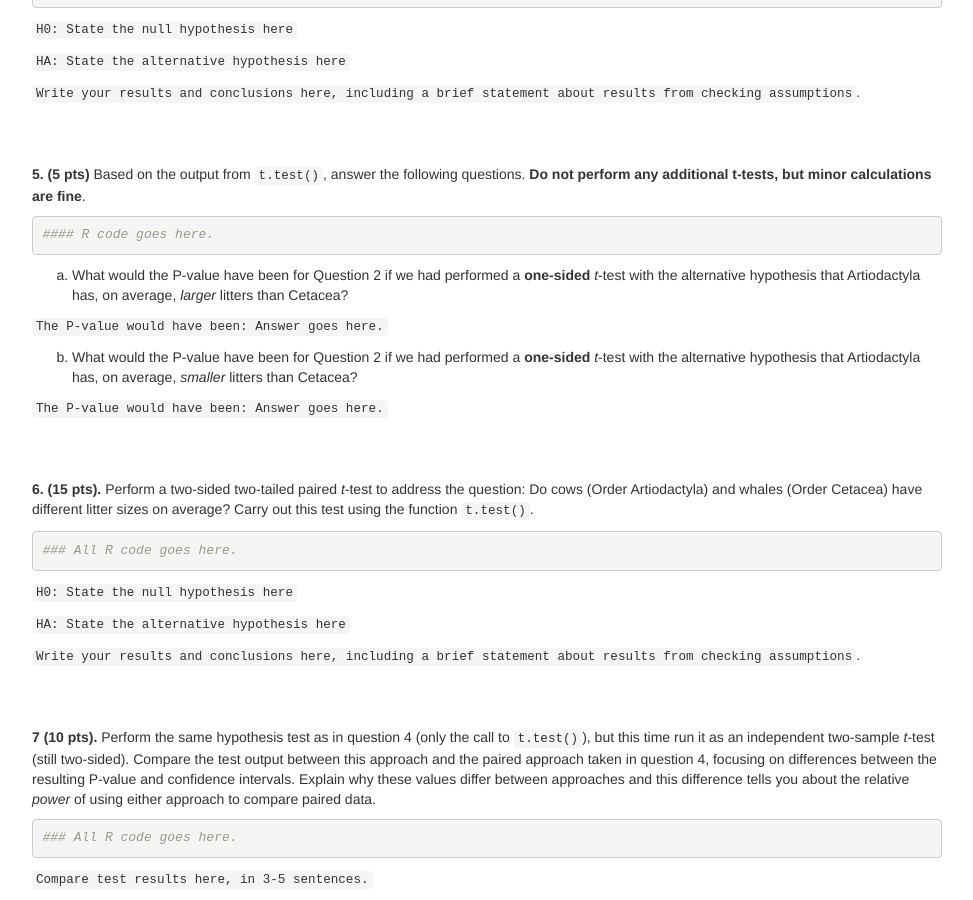
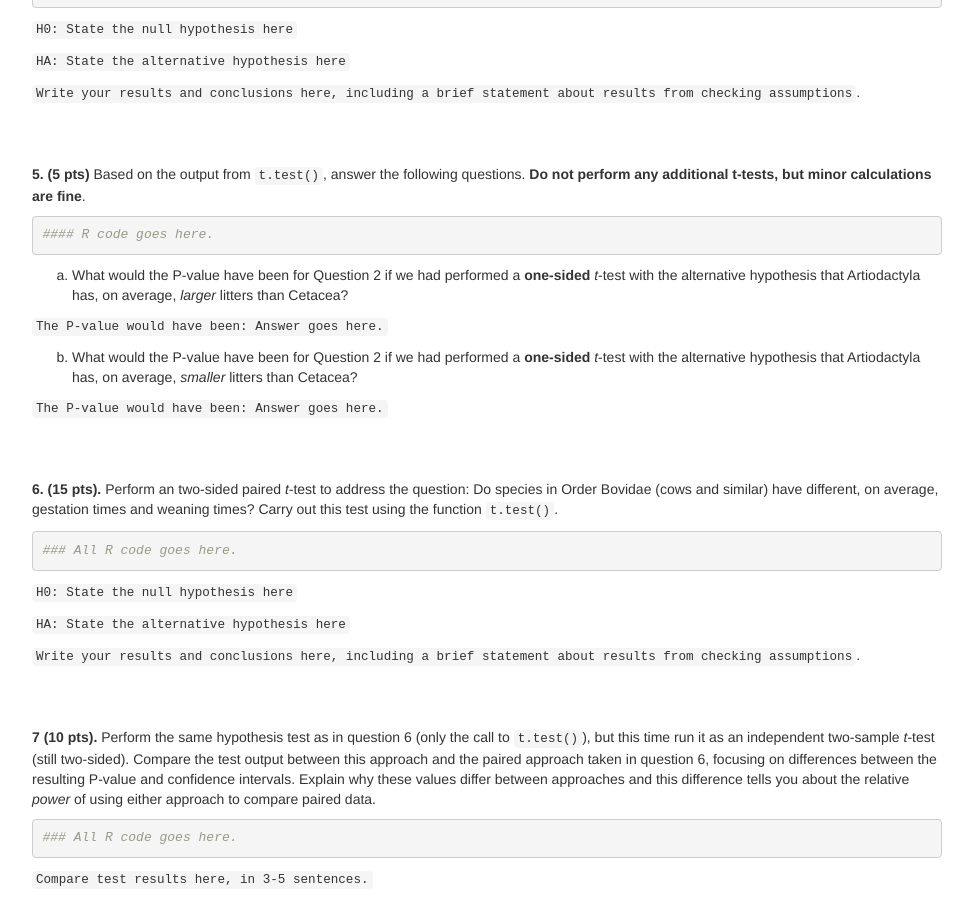
Before and after one commit to sjspielman/bio5312_fall2017, a Jekyll site: the page homeworks/HW5.html, which Jekyll copies as it is, in a window 1280 px wide and 900 px high, scrolled down 3424 px. Shown: the whole window, without its empty margins (153-1126 px from the left). Built offline with Jekyll 4.4.1, drawn with Linux system fonts in a browser that asks for light colours; formulas are drawn with MathJax 3.

Commit message:
goddamnit

````diff
--- a/homeworks/HW5.Rmd
+++ b/homeworks/HW5.Rmd
@@ -225,7 +225,7 @@ b) What would the P-value have been for Question 2 if we had performed a **one-s
 
 <br><br>
 
-**6. (15 pts).** Perform a two-sided two-tailed paired *t*-test to address the question: Do cows (Order Artiodactyla) and whales (Order Cetacea) have different litter sizes on average? Carry out this test using the function `t.test()`.
+**6. (15 pts).** Perform an two-sided paired *t*-test to address the question: Do species in Order Bovidae (cows and similar) have different, on average, gestation times and weaning times? Carry out this test using the function `t.test()`.
 
 ```{r}
 ### All R code goes here.
@@ -239,7 +239,7 @@ b) What would the P-value have been for Question 2 if we had performed a **one-s
 
 <br><br>
 
-**7 (10 pts).** Perform the same hypothesis test as in question 4 (only the call to `t.test()`), but this time run it as an independent two-sample *t*-test (still two-sided). Compare the test output between this approach and the paired approach taken in question 4, focusing on differences between the resulting P-value and confidence intervals. Explain why these values differ between approaches and this difference tells you about the relative *power* of using either approach to compare paired data.
+**7 (10 pts).** Perform the same hypothesis test as in question 6 (only the call to `t.test()`), but this time run it as an independent two-sample *t*-test (still two-sided). Compare the test output between this approach and the paired approach taken in question 6, focusing on differences between the resulting P-value and confidence intervals. Explain why these values differ between approaches and this difference tells you about the relative *power* of using either approach to compare paired data.
 
 ```{r}
 ### All R code goes here.
--- a/homeworks/HW5.html
+++ b/homeworks/HW5.html
@@ -268,13 +268,13 @@ $(document).ready(function () {
 </ol>
 <p><code>The P-value would have been: Answer goes here.</code></p>
 <p><br><br></p>
-<p><strong>6. (15 pts).</strong> Perform a two-sided two-tailed paired <em>t</em>-test to address the question: Do cows (Order Artiodactyla) and whales (Order Cetacea) have different litter sizes on average? Carry out this test using the function <code>t.test()</code>.</p>
+<p><strong>6. (15 pts).</strong> Perform an two-sided paired <em>t</em>-test to address the question: Do species in Order Bovidae (cows and similar) have different, on average, gestation times and weaning times? Carry out this test using the function <code>t.test()</code>.</p>
 <pre class="r"><code>### All R code goes here.</code></pre>
 <p><code>H0: State the null hypothesis here</code></p>
 <p><code>HA: State the alternative hypothesis here</code></p>
 <p><code>Write your results and conclusions here, including a brief statement about results from checking assumptions</code>.</p>
 <p><br><br></p>
-<p><strong>7 (10 pts).</strong> Perform the same hypothesis test as in question 4 (only the call to <code>t.test()</code>), but this time run it as an independent two-sample <em>t</em>-test (still two-sided). Compare the test output between this approach and the paired approach taken in question 4, focusing on differences between the resulting P-value and confidence intervals. Explain why these values differ between approaches and this difference tells you about the relative <em>power</em> of using either approach to compare paired data.</p>
+<p><strong>7 (10 pts).</strong> Perform the same hypothesis test as in question 6 (only the call to <code>t.test()</code>), but this time run it as an independent two-sample <em>t</em>-test (still two-sided). Compare the test output between this approach and the paired approach taken in question 6, focusing on differences between the resulting P-value and confidence intervals. Explain why these values differ between approaches and this difference tells you about the relative <em>power</em> of using either approach to compare paired data.</p>
 <pre class="r"><code>### All R code goes here.</code></pre>
 <p><code>Compare test results here, in 3-5 sentences.</code></p>
 </div>
````
